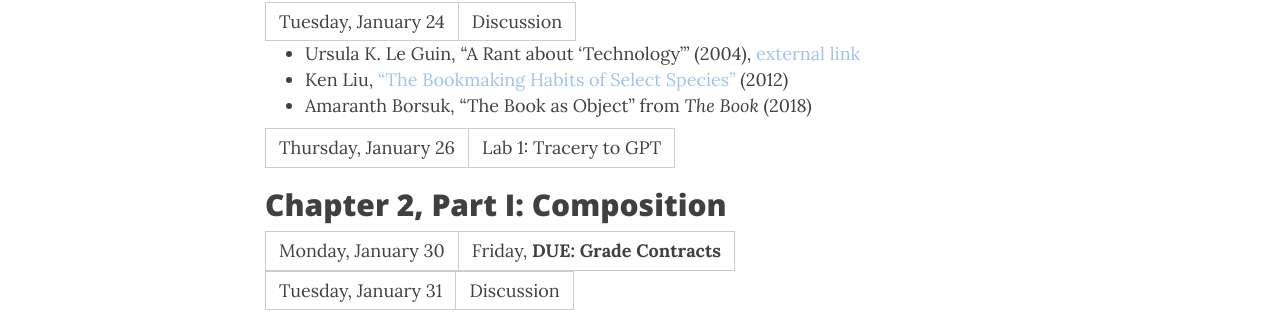
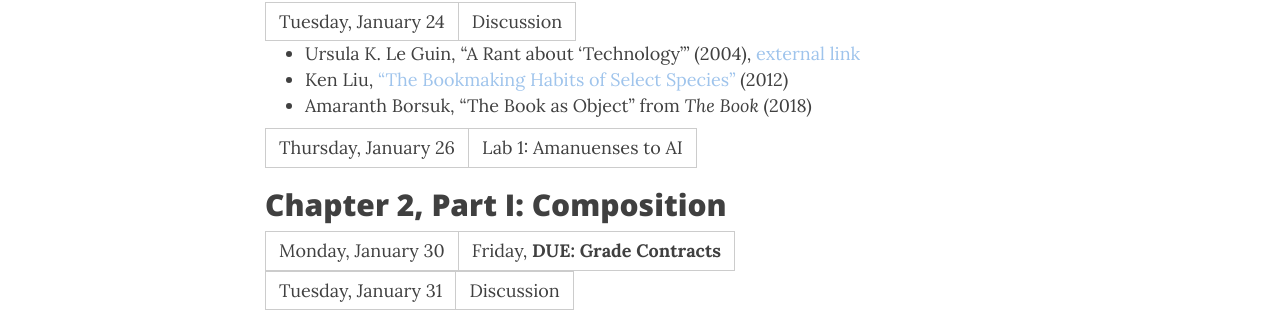
Before and after one commit to rccordell/s23bbb, a Jekyll site: the page built from schedule.md, in a window 1280 px wide and 900 px high, scrolled down 758 px. Shown: the part 124-437 px from the top of the window. Built offline with Jekyll 4.4.1, drawn with Linux system fonts in a browser that asks for light colours; nearby versions of some CDN libraries; some web fonts are replaced.

Commit message:
fix lab name

```diff
--- a/schedule.md
+++ b/schedule.md
@@ -23,7 +23,7 @@ Tuesday, January 24 | Discussion
 + Ken Liu, [“The Bookmaking Habits of Select Species”](http://www.lightspeedmaga.com/fiction/the-bookmaking-habits-of-select-species/) (2012)
 + Amaranth Borsuk, “The Book as Object” from _The Book_ (2018)
 
-Thursday, January 26 | Lab 1: Tracery to GPT
+Thursday, January 26 | Lab 1: Amanuenses to AI
 
 ## Chapter 2, Part I: Composition
 
```
